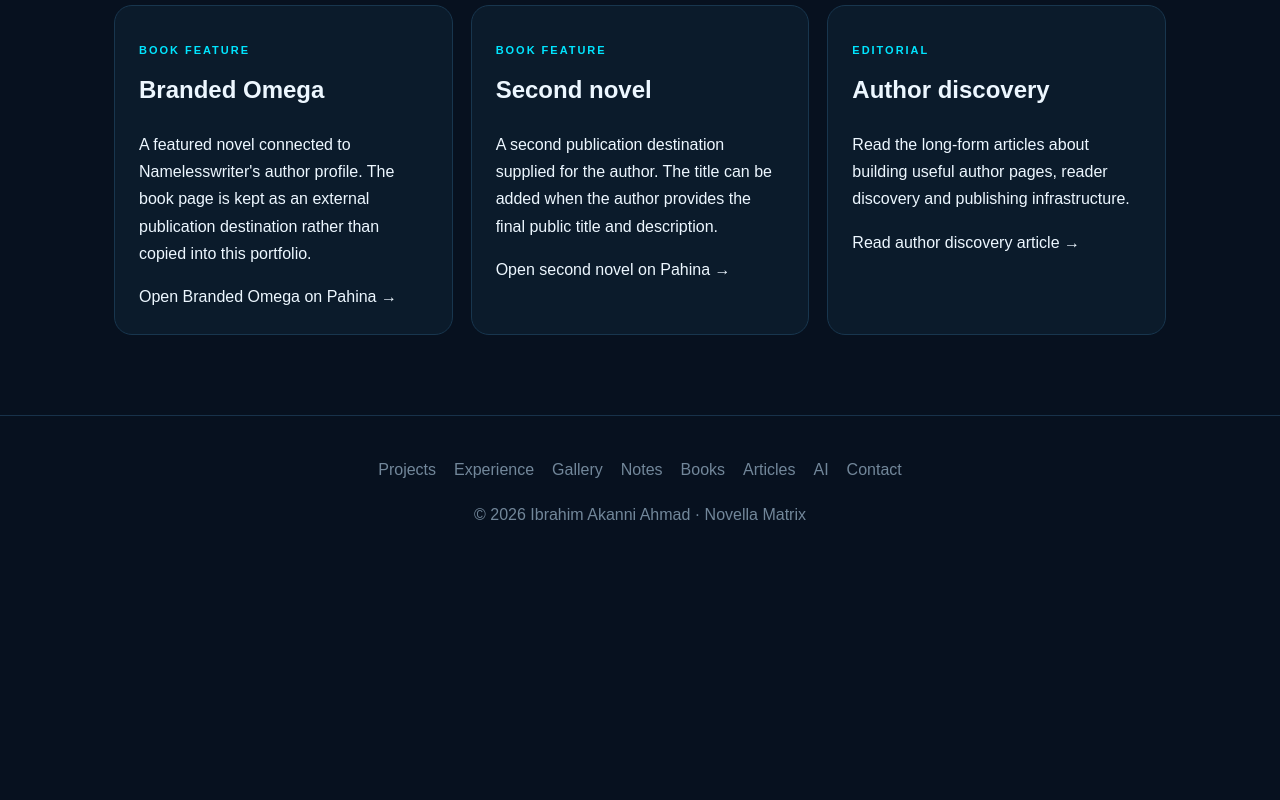
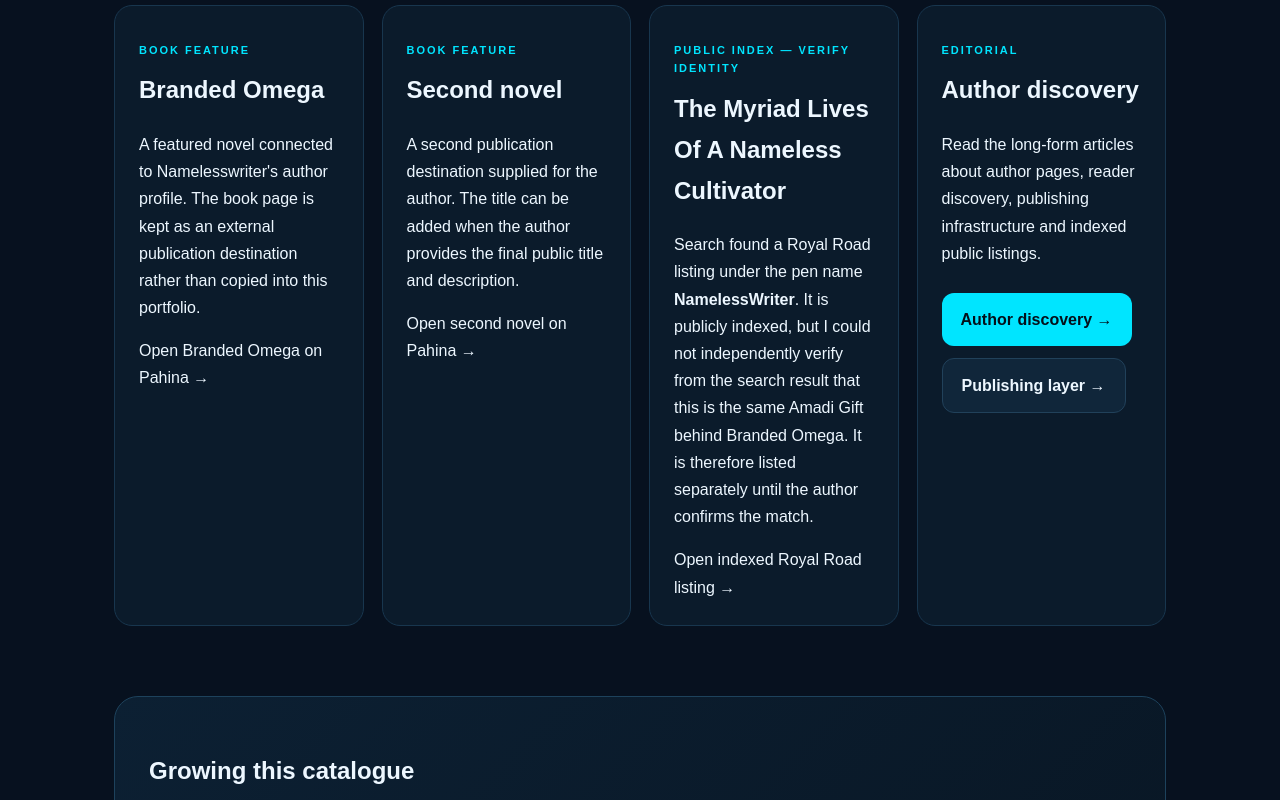
Before and after one commit to Stevebook001/Akode, a Next.js app: page /books in a window 1280 px wide. Shown: the part 820-1620 px from the top of the page. Before the commit the page ends 1388 px from the top, so only its background shows below. Built offline with nearby package versions, Linux system fonts and the light colour scheme.

Commit message:
Expand book catalogue with indexed public novel listing

```diff
--- a/app/books/page.tsx
+++ b/app/books/page.tsx
@@ -14,7 +14,9 @@ export default function Books() {
     <div className="grid">
       <section className="card"><p className="eyebrow">BOOK FEATURE</p><h2>Branded Omega</h2><p>A featured novel connected to Namelesswriter&apos;s author profile. The book page is kept as an external publication destination rather than copied into this portfolio.</p><a href="https://m.pahina.com/novel/2611437824.html" target="_blank" rel="noreferrer">Open Branded Omega on Pahina →</a></section>
       <section className="card"><p className="eyebrow">BOOK FEATURE</p><h2>Second novel</h2><p>A second publication destination supplied for the author. The title can be added when the author provides the final public title and description.</p><a href="https://m.pahina.com/novel/3828441344.html" target="_blank" rel="noreferrer">Open second novel on Pahina →</a></section>
-      <section className="card"><p className="eyebrow">EDITORIAL</p><h2>Author discovery</h2><p>Read the long-form articles about building useful author pages, reader discovery and publishing infrastructure.</p><a href="/blog/author-discovery-in-the-digital-age">Read author discovery article →</a></section>
+      <section className="card"><p className="eyebrow">PUBLIC INDEX — VERIFY IDENTITY</p><h2>The Myriad Lives Of A Nameless Cultivator</h2><p>Search found a Royal Road listing under the pen name <strong>NamelessWriter</strong>. It is publicly indexed, but I could not independently verify from the search result that this is the same Amadi Gift behind Branded Omega. It is therefore listed separately until the author confirms the match.</p><a href="https://www.royalroad.com/fiction/186915/the-myriad-lives-of-a-nameless-cultivator" target="_blank" rel="noreferrer">Open indexed Royal Road listing →</a></section>
+      <section className="card"><p className="eyebrow">EDITORIAL</p><h2>Author discovery</h2><p>Read the long-form articles about author pages, reader discovery, publishing infrastructure and indexed public listings.</p><div className="actions"><a className="button" href="/blog/author-discovery-in-the-digital-age">Author discovery →</a><a className="button alt" href="/blog/building-a-publishing-layer-for-authors">Publishing layer →</a></div></section>
     </div>
+    <section className="feature"><h2>Growing this catalogue</h2><p>This page will become a larger index rather than staying attached to one author. New author profiles, novels, public publication pages and editorial features can be added as they are verified.</p></section>
   </main>;
 }
```
